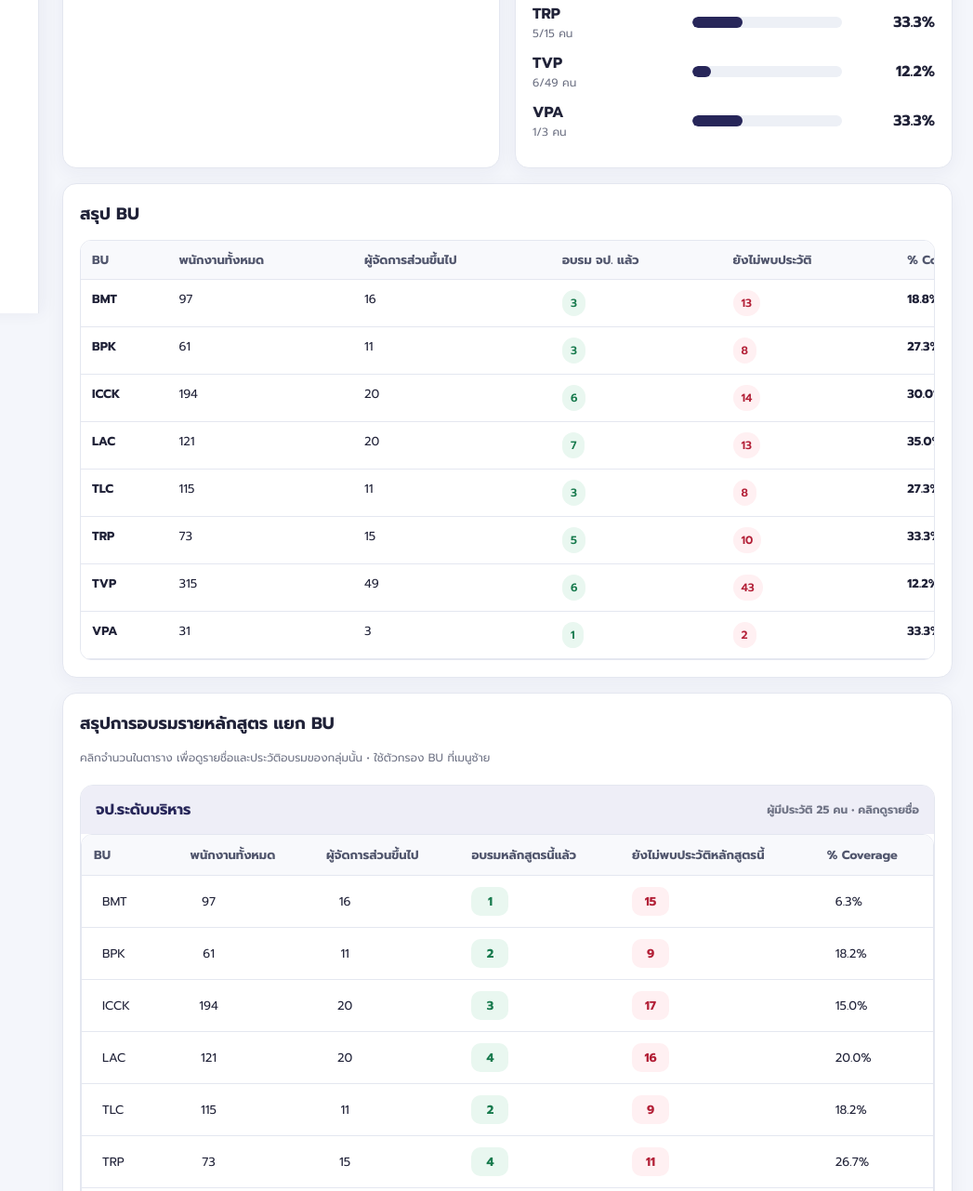
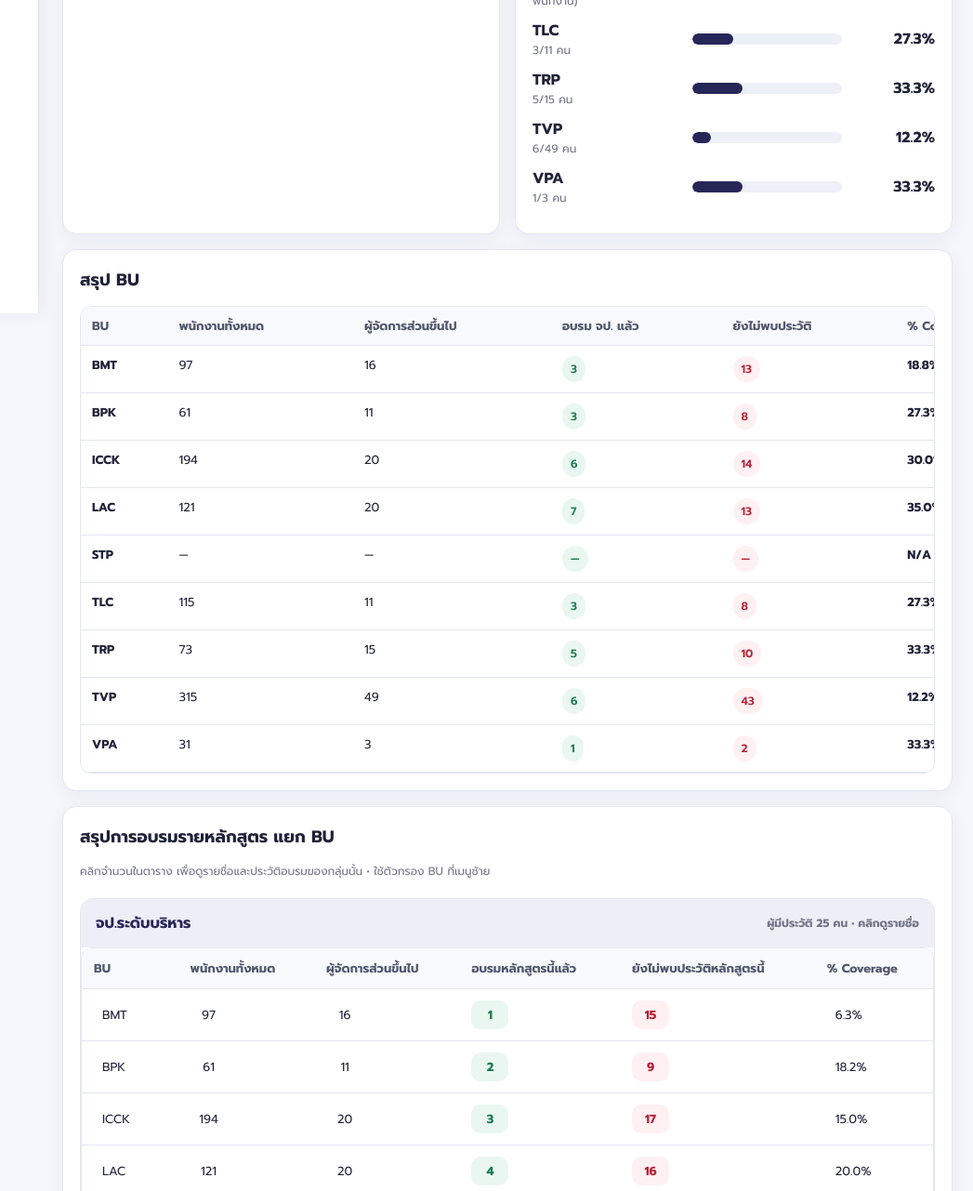
Before and after one commit to blackmouseth-ux/Training, a plain HTML site: page index.html in a window 1280 px wide. Shown: the part 463-1744 px from the top of the page at 93% size, without its empty margins (233-1280 px from the left). Drawn offline with Linux system fonts and the light colour scheme.

Commit message:
Add files via upload

```diff
--- a/index.html
+++ b/index.html
@@ -207,7 +207,7 @@ trainings.forEach(t=>{t['หลักสูตรเดิม']=t['หลัก
 const esc = s => String(s ?? '').replace(/[&<>"']/g, c => ({'&':'&amp;','<':'&lt;','>':'&gt;','"':'&quot;',"'":'&#039;'}[c]));
 const fmt = n => new Intl.NumberFormat('th-TH').format(n);
 const currentKeys = new Set(employees.map(e => e.BU+'|'+e['ชื่อ-นามสกุล']));
-const bus = [...new Set(employees.map(e=>e.BU))].sort();
+const bus = [...new Set([...employees.map(e=>e.BU), 'STP'])].sort();
 
 function fillBU(id, list=bus){
   const el=document.getElementById(id);
@@ -246,16 +246,17 @@ function renderDashboard(){
 
   const rows=[];
   bus.forEach(b=>{
+    if(b==='STP'){ rows.push({bu:b,all:null,total:null,trained:null,missing:null,pct:null});return; }
     const all=employees.filter(e=>e.BU===b), mm=all.filter(e=>e.manager_up), tr=mm.filter(e=>e.trained_jpo);
     rows.push({bu:b,all:all.length,total:mm.length,trained:tr.length,missing:mm.length-tr.length,pct:mm.length?tr.length/mm.length*100:0});
   });
-  const maxMgr=Math.max(...rows.map(r=>r.total),1);
+  const maxMgr=Math.max(...rows.map(r=>r.total||0),1);
   document.getElementById('buBars').innerHTML=rows.map(r=>`
-    <div class="bu-row"><div><b>${r.bu}</b><div class="small">${r.trained}/${r.total} คน</div></div>
-    <div class="bar"><span style="width:${r.pct}%"></span></div><div class="right"><b>${r.pct.toFixed(1)}%</b></div></div>`).join('');
+    <div class="bu-row"><div><b>${r.bu}</b><div class="small">${r.pct===null?'มีข้อมูลอบรม 1 คน (ไม่มีฐานพนักงาน)':r.trained+'/'+r.total+' คน'}</div></div>
+    <div class="bar"><span style="width:${r.pct||0}%"></span></div><div class="right"><b>${r.pct===null?'N/A':r.pct.toFixed(1)+'%'}</b></div></div>`).join('');
   document.getElementById('buSummary').innerHTML=rows.map(r=>`
-    <tr><td><b>${r.bu}</b></td><td>${fmt(r.all)}</td><td>${fmt(r.total)}</td><td><span class="badge ok">${r.trained}</span></td>
-    <td><span class="badge no">${r.missing}</span></td><td><b>${r.pct.toFixed(1)}%</b></td></tr>`).join('');
+    <tr><td><b>${r.bu}</b></td><td>${r.all===null?'—':fmt(r.all)}</td><td>${r.total===null?'—':fmt(r.total)}</td><td><span class="badge ok">${r.trained===null?'—':r.trained}</span></td>
+    <td><span class="badge no">${r.missing===null?'—':r.missing}</span></td><td><b>${r.pct===null?'N/A':r.pct.toFixed(1)+'%'}</b></td></tr>`).join('');
 }
 
 function renderManagers(){
@@ -352,9 +353,12 @@ function redrawGlobal(){
  renderManagers();renderTraining();renderEmployees();updateCourse();
  // BU summary and dashboard metrics should reflect selected BU as well
  const subset=bu?employees.filter(e=>e.BU===bu):employees;
+ if(bu==='STP')document.getElementById('kpis').innerHTML=[
+ ['ฐานพนักงาน STP','ยังไม่ได้รับ'],['BU ที่เลือก','STP'],['พบประวัติอบรม จป.',new Set(trainings.filter(t=>t.BU==='STP').map(t=>t['ชื่อ-นามสกุล'])).size],['ผู้จัดการส่วนขึ้นไป','N/A'],['Coverage','N/A']
+ ].map(x=>`<div class="card"><div class="kpi-label">${esc(x[0])}</div><div class="kpi">${esc(x[1])}</div></div>`).join('');
  const mm=subset.filter(e=>e.manager_up), tr=mm.filter(e=>e.trained_jpo);
  const kpi=document.getElementById('kpis');
- kpi.innerHTML=[['พนักงานในขอบเขต',subset.length],['BU ที่เลือก',bu||'ทุก BU'],['มีประวัติ จป. ในไฟล์ 1',subset.filter(e=>e.trained_jpo).length],['ผู้จัดการส่วนขึ้นไป',mm.length],['ผู้จัดการที่อบรมแล้ว',tr.length+' / '+mm.length]].map(x=>`<div class="card"><div class="kpi-label">${esc(x[0])}</div><div class="kpi">${esc(x[1])}</div></div>`).join('');
+ if(bu!=='STP')kpi.innerHTML=[['พนักงานในขอบเขต',subset.length],['BU ที่เลือก',bu||'ทุก BU'],['มีประวัติ จป. ในไฟล์ 1',subset.filter(e=>e.trained_jpo).length],['ผู้จัดการส่วนขึ้นไป',mm.length],['ผู้จัดการที่อบรมแล้ว',tr.length+' / '+mm.length]].map(x=>`<div class="card"><div class="kpi-label">${esc(x[0])}</div><div class="kpi">${esc(x[1])}</div></div>`).join('');
  document.querySelectorAll('#buSummary tr').forEach(row=>{row.style.display=(!bu||row.cells[0].textContent.trim()===bu)?'':'none'});
  document.querySelectorAll('#buBars .bu-row').forEach(row=>{row.style.display=(!bu||row.querySelector('b')?.textContent.trim()===bu)?'':'none'});
  const courses={};trainings.filter(t=>!bu||t.BU===bu).forEach(t=>{courses[t['หลักสูตร']]=(courses[t['หลักสูตร']]||0)+1});
@@ -387,21 +391,22 @@ function renderCourseMatrix(){
   const rows=scopeBus.map(bu=>{
    const all=employees.filter(e=>e.BU===bu);
    const managers=management.filter(e=>e.BU===bu);
+   if(bu==='STP') return {bu,total:null,manager:null,yes:matrixUniqueTrainings(matrixTrainingByCourse(course,bu)).length,no:null,pct:null};
    const trainedKeys=new Set(matrixTrainingByCourse(course,bu).map(matrixPersonKey));
    const yes=managers.filter(e=>trainedKeys.has(matrixPersonKey(e)));
    const no=managers.filter(e=>!trainedKeys.has(matrixPersonKey(e)));
    const pct=managers.length?yes.length/managers.length*100:0;
    return {bu,total:all.length,manager:managers.length,yes:yes.length,no:no.length,pct};
   });
-  const totals=rows.reduce((a,r)=>{for(const k of ['total','manager','yes','no'])a[k]+=r[k];return a},{total:0,manager:0,yes:0,no:0});
+  const totals=rows.reduce((a,r)=>{for(const k of ['total','manager','yes','no'])a[k]+=(r[k]||0);return a},{total:0,manager:0,yes:0,no:0});
   const totalPct=totals.manager?totals.yes/totals.manager*100:0;
   const makeRow=(r,isTotal=false)=>`<tr class="${isTotal?'matrix-total':''}">
    <td><button class="matrix-click" data-course="${idx}" data-bu="${esc(r.bu)}" data-kind="all">${esc(r.bu)}</button></td>
-   <td><button class="matrix-click" data-course="${idx}" data-bu="${esc(r.bu)}" data-kind="all">${fmt(r.total)}</button></td>
-   <td><button class="matrix-click" data-course="${idx}" data-bu="${esc(r.bu)}" data-kind="managers">${fmt(r.manager)}</button></td>
+   <td>${r.total===null?'—':`<button class="matrix-click" data-course="${idx}" data-bu="${esc(r.bu)}" data-kind="all">${fmt(r.total)}</button>`}</td>
+   <td>${r.manager===null?'—':`<button class="matrix-click" data-course="${idx}" data-bu="${esc(r.bu)}" data-kind="managers">${fmt(r.manager)}</button>`}</td>
    <td><button class="matrix-click green" data-course="${idx}" data-bu="${esc(r.bu)}" data-kind="yes">${fmt(r.yes)}</button></td>
-   <td><button class="matrix-click red" data-course="${idx}" data-bu="${esc(r.bu)}" data-kind="no">${fmt(r.no)}</button></td>
-   <td><button class="matrix-click" data-course="${idx}" data-bu="${esc(r.bu)}" data-kind="yes">${r.pct.toFixed(1)}%</button></td></tr>`;
+   <td>${r.no===null?'—':`<button class="matrix-click red" data-course="${idx}" data-bu="${esc(r.bu)}" data-kind="no">${fmt(r.no)}</button>`}</td>
+   <td>${r.pct===null?'N/A':`<button class="matrix-click" data-course="${idx}" data-bu="${esc(r.bu)}" data-kind="yes">${r.pct.toFixed(1)}%</button>`}</td></tr>`;
   const tot={...totals,bu:'ทุก BU',pct:totalPct};
   const unique=matrixUniqueTrainings(matrixTrainingByCourse(course,scope));
   return `<div class="matrix-block"><div class="matrix-title"><span>${esc(course)}</span><span class="small">ผู้มีประวัติ ${fmt(unique.length)} คน • คลิกดูรายชื่อ</span></div>
@@ -417,6 +422,11 @@ document.getElementById('courseMatrix').addEventListener('click',ev=>{
  })[Number(btn.dataset.course)];
  const bu=btn.dataset.bu==='ทุก BU'?'':btn.dataset.bu;
  const kind=btn.dataset.kind;
+ if(bu==='STP'){
+   const ts=matrixUniqueTrainings(matrixTrainingByCourse(course,'STP'));
+   openDetail(course+' • STP • '+(kind==='yes'?'ผู้เข้าอบรม':'ข้อมูลอบรมที่มี'),ts.map(t=>({...t,'ตำแหน่ง':t['ตำแหน่งเดิม'],'หน่วยงานสังกัด':t['หน่วยงานเดิม'],'ระดับตำแหน่ง':t['ระดับเดิม'],'หลักสูตร จป.':t['หลักสูตร'],'วันที่อบรม':t['วันที่อบรมถึง'],trained_jpo:true})));
+   return;
+ }
  const ee=employees.filter(e=>(!bu||e.BU===bu));
  const mm=ee.filter(e=>e.manager_up);
  const ts=matrixTrainingByCourse(course,bu);
@@ -477,8 +487,8 @@ function makeCourseChartAccessible(){graph.querySelectorAll('.course-row').forEa
 const chartObserver=new MutationObserver(makeCourseChartAccessible);
 chartObserver.observe(graph,{childList:true});
 makeCourseChartAccessible();
-document.getElementById('buSummary').addEventListener('click',ev=>{const row=ev.target.closest('tr');if(!row)return;const bu=row.cells[0].textContent.trim();globalBU.value=bu;redrawGlobal();openDetail('ผู้จัดการส่วนขึ้นไป • '+bu,employees.filter(e=>e.BU===bu&&e.manager_up))});
-document.getElementById('buBars').addEventListener('click',ev=>{const row=ev.target.closest('.bu-row');if(!row)return;const bu=row.querySelector('b').textContent.trim();globalBU.value=bu;redrawGlobal();openDetail('ผู้จัดการส่วนขึ้นไป • '+bu,employees.filter(e=>e.BU===bu&&e.manager_up))});
+document.getElementById('buSummary').addEventListener('click',ev=>{const row=ev.target.closest('tr');if(!row)return;const bu=row.cells[0].textContent.trim();globalBU.value=bu;redrawGlobal();openDetail(bu==='STP'?'ประวัติอบรม STP':'ผู้จัดการส่วนขึ้นไป • '+bu,bu==='STP'?trainings.filter(t=>t.BU==='STP'):employees.filter(e=>e.BU===bu&&e.manager_up))});
+document.getElementById('buBars').addEventListener('click',ev=>{const row=ev.target.closest('.bu-row');if(!row)return;const bu=row.querySelector('b').textContent.trim();globalBU.value=bu;redrawGlobal();openDetail(bu==='STP'?'ประวัติอบรม STP':'ผู้จัดการส่วนขึ้นไป • '+bu,bu==='STP'?trainings.filter(t=>t.BU==='STP'):employees.filter(e=>e.BU===bu&&e.manager_up))});
 
 for(const id of ['managerRows','trainingRows','employeeRows','courseRows']){
  document.getElementById(id).addEventListener('click',event=>{
@@ -499,5 +509,5 @@ function addRowOpen(id,getData,title){document.getElementById(id).addEventListen
 
 redrawGlobal();
 </script>
-<div id="detailShade"><div id="detailBox" role="dialog" aria-modal="true" aria-labelledby="detailTitle"><button id="detailClose" aria-label="ปิด">×</button><h2 id="detailTitle"></h2><div class="small" id="detailMeta"></div><div class="table-wrap" style="margin-top:14px"><table id="detailTable"><thead><tr><th>BU</th><th>รหัส</th><th>ชื่อ-นามสกุล</th><th>ตำแหน่ง</th><th>หน่วยงาน</th><th>ระดับ</th><th>หลักสูตร จป. / วันที่</th><th>สถานะ</th></tr></thead><tbody id="detailRows"></tbody></table></div></div></div></body>
+<div id="detailShade"><div id="detailBox" role="dialog" aria-modal="true" aria-labelledby="detailTitle"><button id="detailClose" aria-label="ปิด">×</button><h2 id="detailTitle"></h2><div class="small" id="detailMeta"></div><div class="table-wrap" style="margin-top:14px"><table id="detailTable"><thead><tr><th>BU</th><th>รหัส</th><th>ชื่อ-นามสกุล</th><th>ตำแหน่ง</th><th>หน่วยงาน</th><th>ระดับ</th><th>หลักสูตร จป. / วันที่</th><th>สถานะ</th></tr></thead><tbody id="detailRows"></tbody></table></div></div></div><script>document.querySelectorAll('.note').forEach(n=>n.remove());</script></body>
 </html>
```
